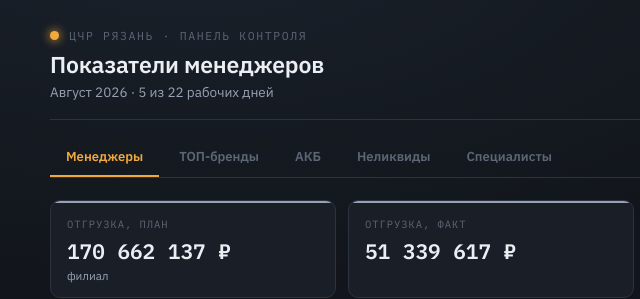
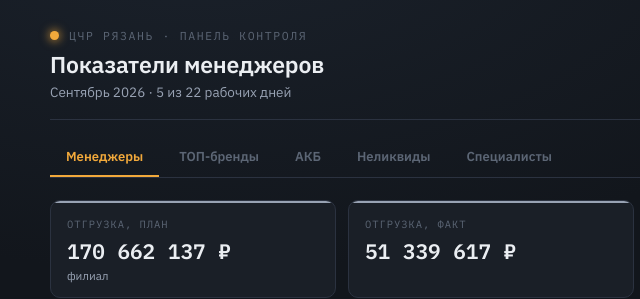
Before and after one commit to andreivot81-cpu/andreivot81-cpu.github.io, a plain HTML site: page index.html in a window 1280 px wide. Shown: the top 299 px of the page, 0-640 px from the left. Drawn offline with Linux system fonts and the light colour scheme.

Commit message:
Update index.html

```diff
--- a/index.html
+++ b/index.html
@@ -543,7 +543,7 @@ const elapsedFrac = DATA.brands.rows.length
 
 /* ==================== ВКЛАДКИ: переключение ==================== */
 const TAB_META = {
-  managers: {title:'Показатели менеджеров', sub: () => `Август 2026 \u00b7 ${DATA.generated_days.fact} из ${DATA.generated_days.plan} рабочих дней`},
+  managers: {title:'Показатели менеджеров', sub: () => `Сентябрь 2026 \u00b7 ${DATA.generated_days.fact} из ${DATA.generated_days.plan} рабочих дней`},
   brands: {title:'Выполнение плана продаж по брендам', sub: () => '3 квартал 2026 \u00b7 период 01.07.2026 \u2013 30.09.2026'},
   akb: {title:'АКБ', sub: () => `Август 2026 \u00b7 ${DATA.generated_days.fact} из ${DATA.generated_days.plan} рабочих дней`},
   neliq: {title:'Неликвиды', sub: () => 'Остатки неликвидной продукции \u2014 снимок на дату отчёта'},
```
